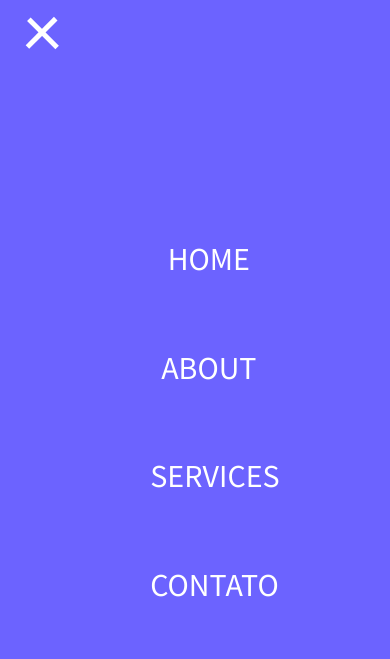
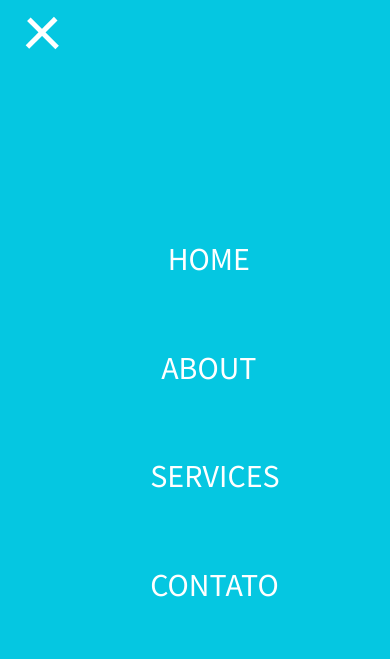
Before and after one commit to YasmimVieira/menu-responsivo, a plain HTML site: page index.html in a window 390 px wide. Drawn offline with Linux system fonts and the light colour scheme.

Commit message:
style: change color menu

```diff
--- a/style.css
+++ b/style.css
@@ -7,7 +7,7 @@ body {
 }
 
 header {
-    background-color: #6C63FF;
+    background-color: #05C7E1;
 }
 
 header .container {
@@ -63,7 +63,7 @@ header nav ul li a:hover {
         left: 0;
         width: 100vw;
         height: 100vh;
-        background-color: #6C63FF;
+        background-color: #05C7E1;
         z-index: 10;
         display: flex;
         justify-content: center;
```
